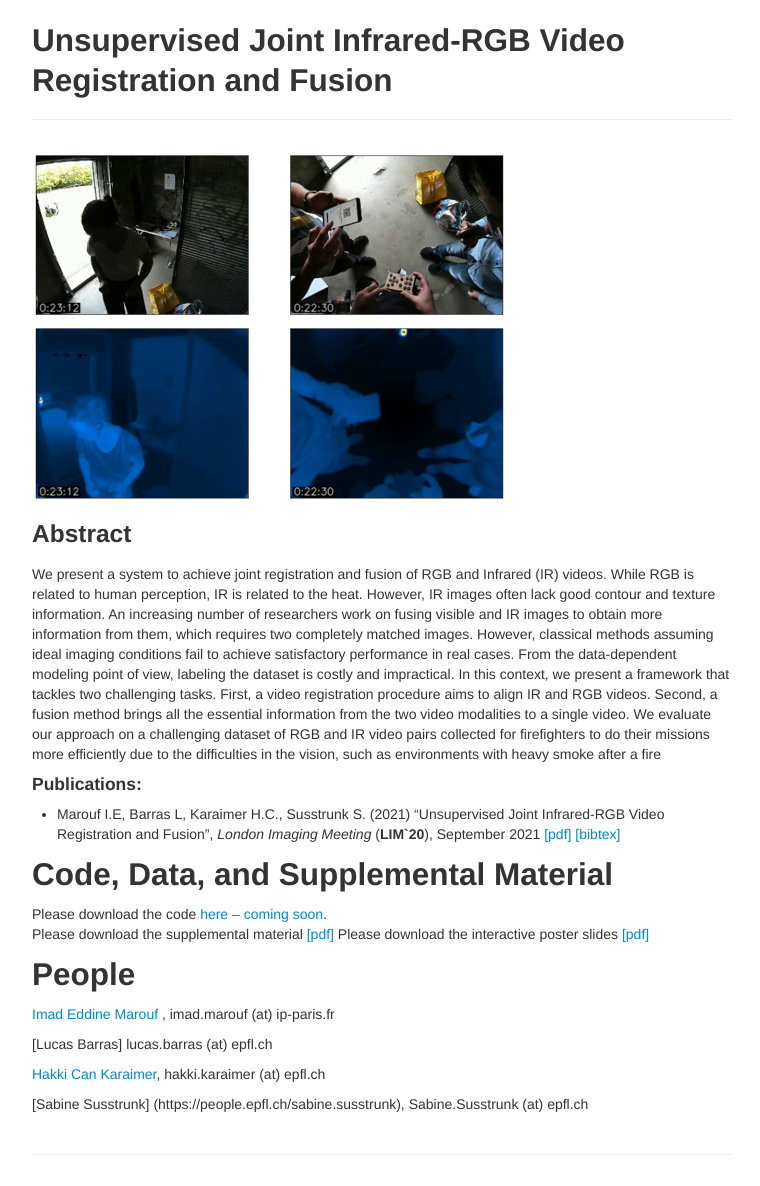
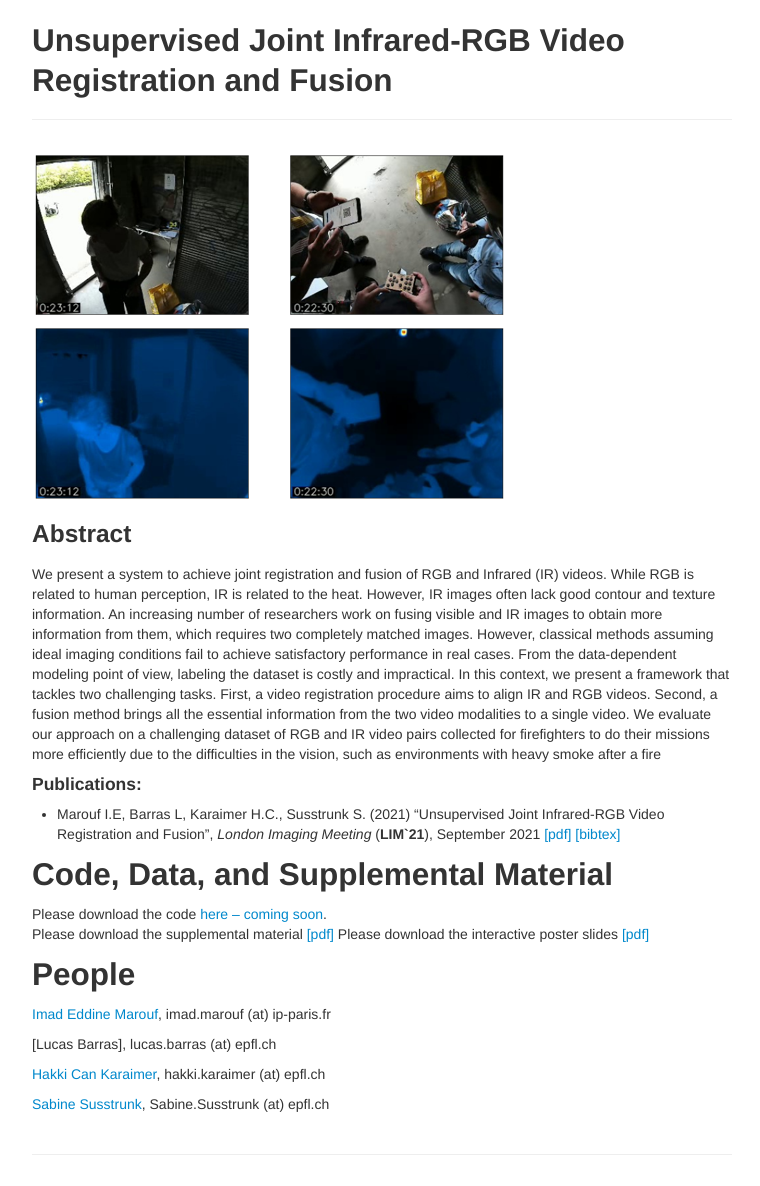
Before and after one commit to IemProg/color-pattern, a Jekyll site: the page built from index.md, in a window 1280 px wide. Shown: the whole page, without its empty margins (258-1018 px from the left). Built offline with Jekyll 4.4.1, drawn with Linux system fonts in a browser that asks for light colours.

Commit message:
last changes

```diff
--- a/index.md
+++ b/index.md
@@ -22,7 +22,7 @@ RGB and IR video pairs collected for firefighters to do their missions more effi
 environments with heavy smoke after a fire
 
 #### Publications: ####
-* Marouf I.E, Barras L, Karaimer H.C., Susstrunk S. (2021) "Unsupervised Joint Infrared-RGB Video Registration and Fusion", *London Imaging Meeting* (**LIM`20**), September 2021 [[pdf]](./paper/Joint_Unsupervised_Video_Registration_and_Fusion.pdf) [[bibtex]](./bib/Karaimer_Nguyen_LIM20.bib)
+* Marouf I.E, Barras L, Karaimer H.C., Susstrunk S. (2021) "Unsupervised Joint Infrared-RGB Video Registration and Fusion", *London Imaging Meeting* (**LIM`21**), September 2021 [[pdf]](./paper/Joint_Unsupervised_Video_Registration_and_Fusion.pdf) [[bibtex]](./bib/Karaimer_Nguyen_LIM20.bib)
 
 ## Code, Data, and Supplemental Material ##
 
@@ -31,10 +31,10 @@ Please download the supplemental material [[pdf]](./paper/Joint_Unsupervised_Vid
 Please download the interactive poster slides [[pdf]](./paper/Joint_Unsupervised_Registration_and_Fusion_LIM2021_Interactive_Paper.pdf)
 
 ## People ##
-[Imad Eddine Marouf ](https://IemProg.github.io/), 	imad.marouf (at) ip-paris.fr
+[Imad Eddine Marouf](https://IemProg.github.io/), 	imad.marouf (at) ip-paris.fr
 
-[Lucas Barras] lucas.barras (at) epfl.ch
+[Lucas Barras], lucas.barras (at) epfl.ch
 
 [Hakki Can Karaimer](https://karaimer.github.io/), 	hakki.karaimer (at) epfl.ch
 
-[Sabine Susstrunk] (https://people.epfl.ch/sabine.susstrunk), 	Sabine.Susstrunk (at) epfl.ch
+[Sabine Susstrunk](https://people.epfl.ch/sabine.susstrunk), 	Sabine.Susstrunk (at) epfl.ch
```
